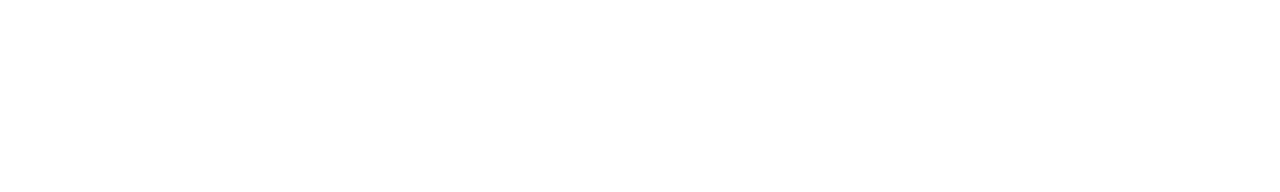
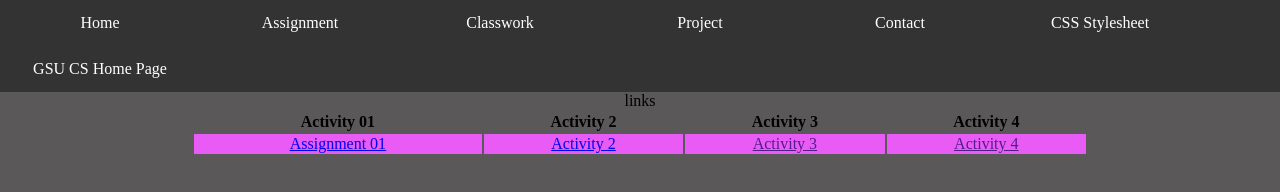
Before and after one commit to oEriic/WP_HW01, a plain HTML site: page assignment.html in a window 1280 px wide. Drawn offline with Linux system fonts and the light colour scheme.

Commit message:
update with assignment 2

```diff
--- a/assignment.html
+++ b/assignment.html
@@ -0,0 +1,39 @@
+<!DOCTYPE HTML>
+<html>
+    <head>
+        <link rel="stylesheet" href="style.css" type="text/css">
+        <title>
+            Eric Oh - Home
+        </title>
+    </head>
+
+    <body>
+        <!-- nav bar-->
+        <div id="nav">
+            <ul>
+                <li class="left"><a href="index.html" target="_blank"> Home </a></li>
+                <li class="left"><a href="" target="_blank"> Assignment </a></li>
+                <li class="left"><a href="" target="_blank"> Classwork </a></li>
+                <li class="left"><a href="" target="_blank"> Project </a></li>
+                <li class="left"><a href="" target="_blank"> Contact </a></li>
+                <li class="left"><a href="style.css" target="_blank"> CSS Stylesheet </a></li>
+                <li class="left"><a href="http://www.cs.gsu.edu/" target="_blank"> GSU CS Home Page</a></li>
+            </ul>
+        </div>
+        <table style="width: 70%;" align="center">
+            <caption> links </caption>
+            <tr>
+                <th> Activity 01 </th>
+                <th> Activity 2 </th>
+                <th> Activity 3 </th>
+                <th> Activity 4 </th>
+            </tr>
+            <tr>
+                <td align="center"><a href="index.html" target="_blank"> Assignment 01 </a></td>
+                <td align="center" ><a href="https://codd.cs.gsu.edu/~eoh13/WebProgramming/HomeWork/02/tmnt.html" target="_blank"> Activity 2 </a></td>
+                <td align="center"><a href="" target="_blank"> Activity 3 </a></td>
+                <td align="center" ><a href="" target="_blank"> Activity 4 </a></td>
+            </tr>
+            </table>
+    </body>
+</html>
```
Also changed, not shown: index.html (+1 -1 lines).
